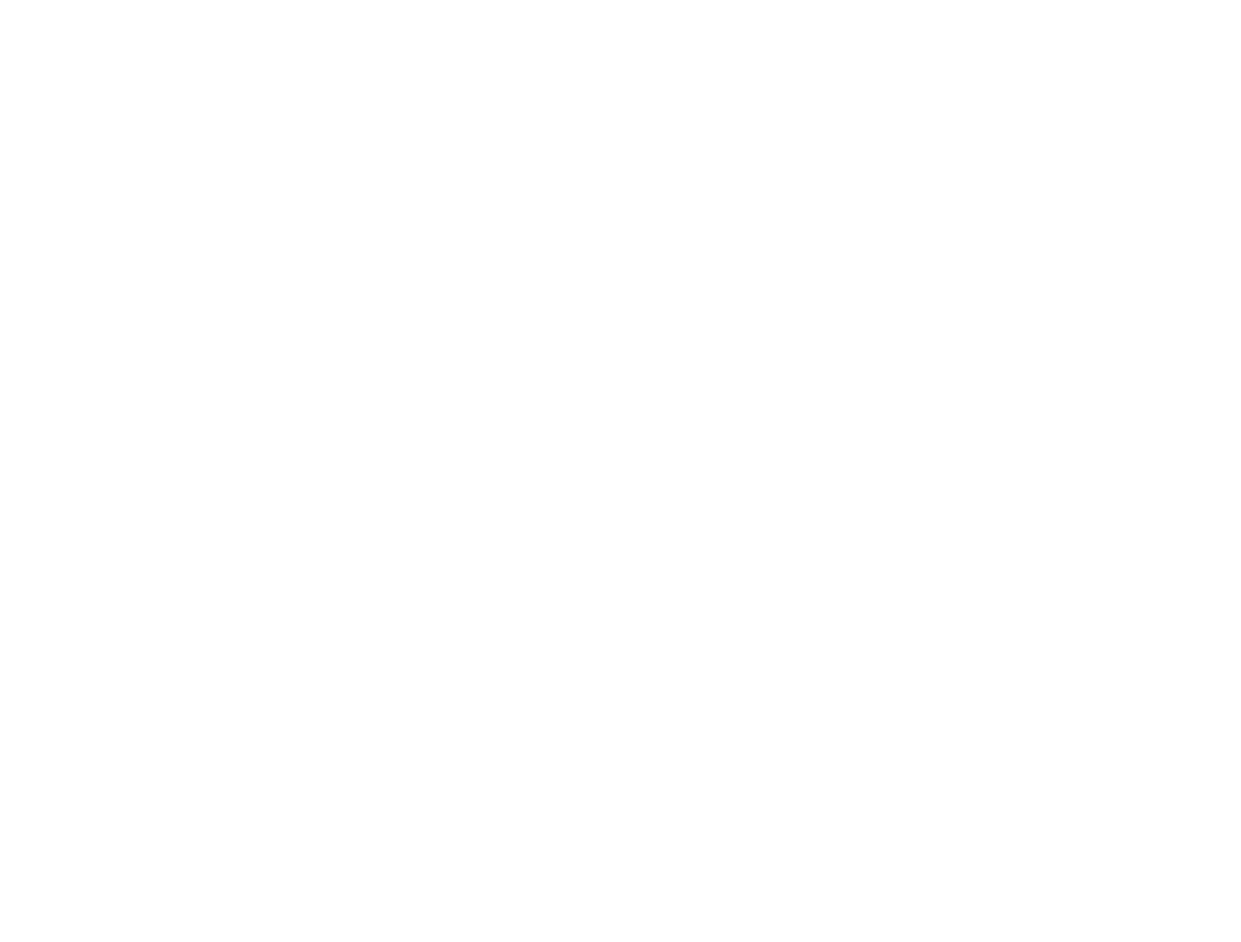
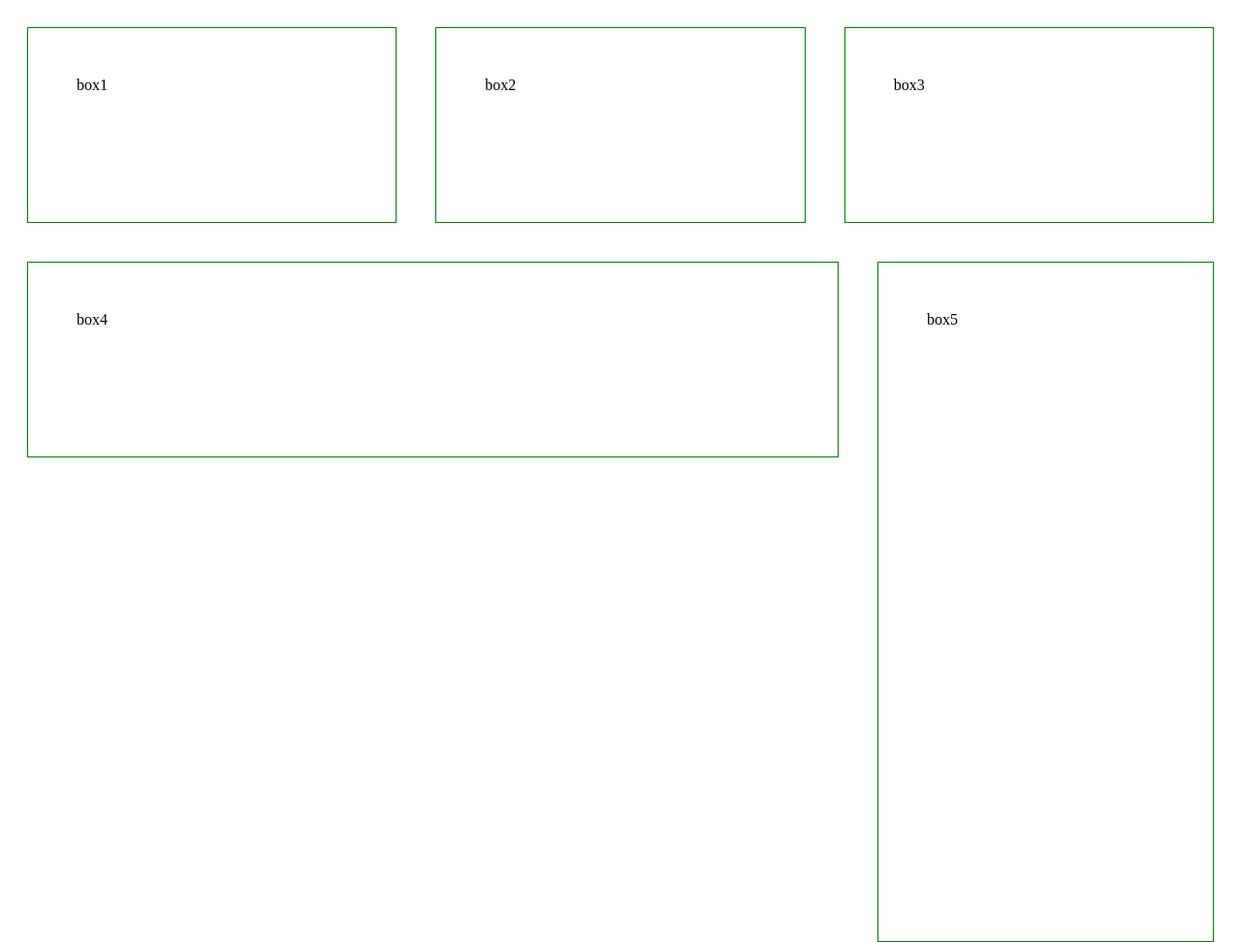
Before and after one commit to padinag/Enered-webdev2, a plain HTML site: page index2.html in a window 1280 px wide. Shown: the whole page at 97% size. Before the commit the page ends 800 px from the top, so only its background shows below. Drawn offline with Linux system fonts and the light colour scheme.

Commit message:
box-created

```diff
--- a/index2.html
+++ b/index2.html
@@ -0,0 +1,24 @@
+<!DOCTYPE html>
+<html>
+    <head>
+        <title>
+            Tema1
+        </title>
+        <link href="styles.css" rel="stylesheet" />
+    </head>
+    <body>
+       <div class="parent" id="parent">
+         <div class="parent2">
+           <div class="smallbox" id="horizontal">box1</div>
+           <div class="smallbox" id="horizontal">box2</div>
+           <div class="smallbox" id="horizontal">box3</div>
+           </div>
+           <div class="parent3">
+           <div class="largebox" id="horizontal">box4</div>
+           <div class="largebox" id="vertical">box5</div>
+           </div>
+
+       </div>
+    </body>
+
+</html>
--- a/styles.css
+++ b/styles.css
@@ -1,12 +1,32 @@
-p{width:200px;
-  hight:30px ;
-  border: 1px solid red;
-  }
-.myp{width:50px;
-     hight:30px ;
-     border: 1px solid blue;
-    }
-#myid{width:30px;
-      hight:30px ;
-      border: 1px solid green;
-      }
+.parent2{
+    display: flex;
+    flex-direction: row;
+}
+.parent3{
+    display: flex;
+    flex-direction: row;
+}
+
+.smallbox{
+  flex: 1;
+  width: 3em;
+  border: 1px solid green;
+  padding: 50px;
+  margin: 20px;
+}
+
+.largebox{
+  flex: 3;
+  width: 3em;
+  border: 1px solid green;
+  padding: 50px;
+  margin: 20px;
+
+}
+#horizontal{
+    height: 100px;
+}
+#vertical{
+    flex: 1;
+    height: 600px;
+}
```
